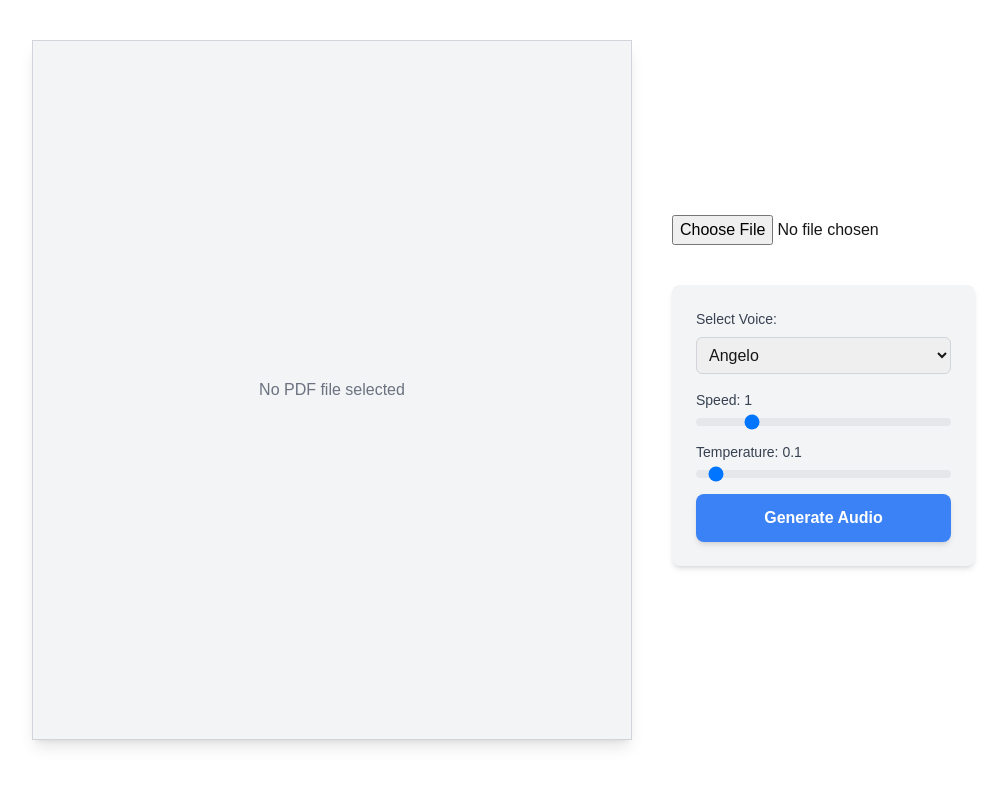
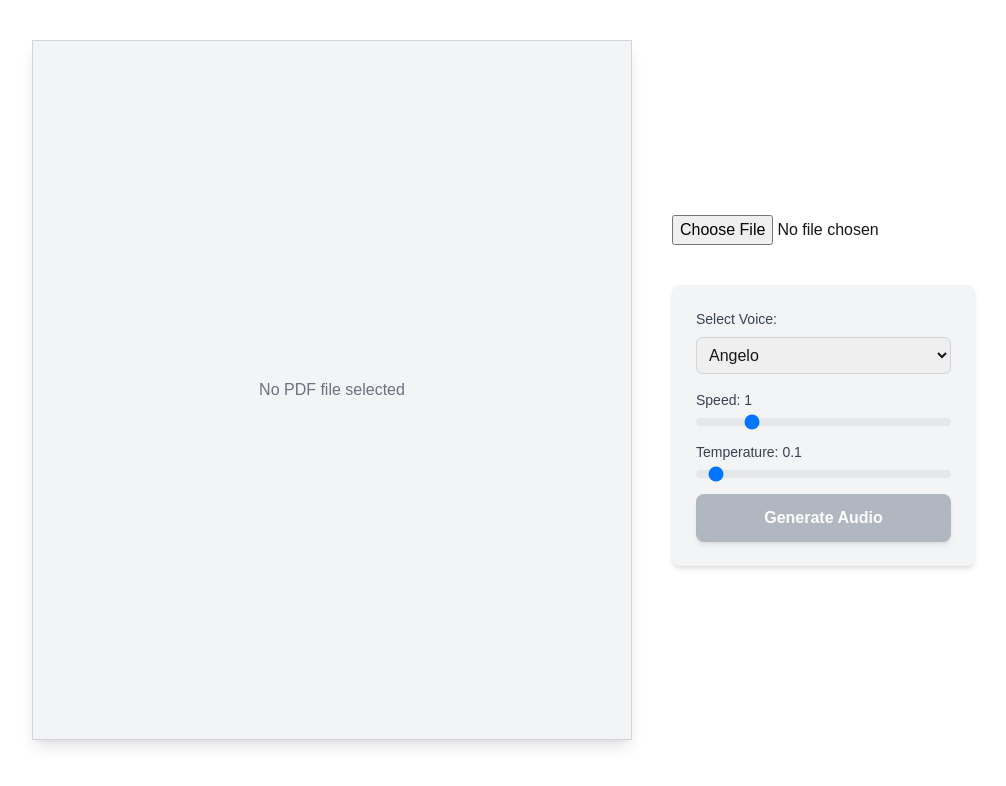
Before and after one commit to Mouzone/playai-interview, a Next.js app: page / in a window 1280 px wide. Shown: the top 786 px of the page, without its empty margins (8-1014 px from the left). Built offline with nearby package versions, Linux system fonts and the light colour scheme.

Commit message:
Add stylings to disable submit button

```diff
--- a/app/page.tsx
+++ b/app/page.tsx
@@ -22,7 +22,7 @@ export default function App() {
     const [isLoadingAudio, setIsLoadingAudio] = useState(false)
     const [audioUrl, setAudioUrl] = useState<string | null>(null)
     const [audioControllables, setAudioControllables] = useState<AduioControllable>({voice: "Angelo", speed: 1, temperature: .1})
-    const audioRef = useRef<HTMLAudioElement | null>(null) // Ref for the audio element
+    const audioRef = useRef<HTMLAudioElement | null>(null)
 
     useEffect(() => {
         return () => {
@@ -80,11 +80,12 @@ export default function App() {
         })
 
         console.log("starting stream")
+        setIsLoadingAudio(true)
         try {
             if (!response.ok) {
                 throw new Error(`HTTP error! status: ${response.status} ${response.statusText}`)
             }
-            setIsLoadingAudio(true)
+
             const blob = await response.blob()
             const newAudioUrl = URL.createObjectURL(blob)
             setAudioUrl(newAudioUrl)
@@ -260,7 +261,17 @@ export default function App() {
                                 className="w-full h-2 bg-gray-200 rounded-lg appearance-none cursor-pointer focus:outline-none focus:ring-2 focus:ring-blue-500"
                             />
                         </div>
-                        <button type="submit" className="w-full px-6 py-3 bg-blue-500 text-white font-semibold rounded-lg shadow-md hover:bg-blue-600 focus:outline-none focus:ring-2 focus:ring-blue-500 focus:ring-opacity-75 transition-all duration-200">
+                        <button
+                            type="submit"
+                            className={`w-full px-6 py-3 text-white font-semibold rounded-lg shadow-md transition-all duration-200
+                                ${
+                                    text === null
+                                        ? "bg-gray-400 cursor-not-allowed opacity-75" // Disabled state
+                                        : "bg-blue-500 hover:bg-blue-600 focus:ring-2 focus:ring-blue-500 focus:ring-opacity-75" // Enabled state
+                                }
+                            `}
+                            disabled={text === null}
+                        >
                             Generate Audio
                         </button>
                     </form>
@@ -282,7 +293,6 @@ export default function App() {
                                 }}
                             />
                         )}
-
                 </div>
             </div>
         </>
```
